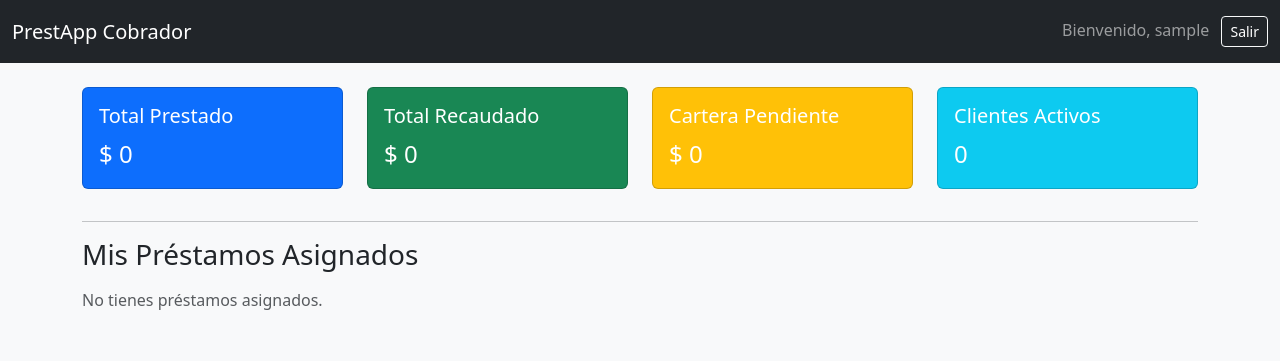
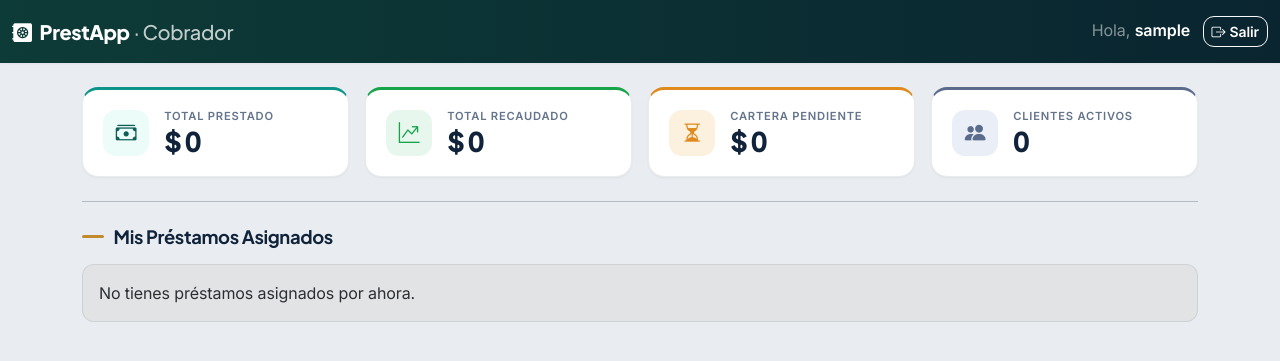
Before and after one commit to vrdevelopersco/prestapp, a Flask app: page /dashboard in a window 1280 px wide. Shown: the top 361 px of the page. Run offline with Flask 3, Linux system fonts and the light colour scheme; the visitor is signed in with stand-in values (Sample User, id 1); data that the repository does not hold is empty; parts of the project's set-up code (start-up, migrations or seed data) failed here and were passed over.

Commit message:
Rediseño visual (UI) + fix de conexión a MySQL
- Nuevo design system en templates/_theme.html (marca teal + acento oro,
  tipografias Plus Jakarta Sans/Inter, sidebar en degradado, tarjetas KPI)
- Aplicado a login, dashboards admin/cobrador, consulta y estado del prestamo,
  y a todas las plantillas que extienden layout.html
- Fix: SQLALCHEMY_ENGINE_OPTIONS con pool_pre_ping y pool_recycle para evitar
  el 'MySQL server has gone away' (Internal Server Error que se iba al refrescar)

Co-Authored-By: Claude Opus 4.8 (1M context) <noreply@anthropic.com>

```diff
--- a/app.py
+++ b/app.py
@@ -39,6 +39,14 @@ if not all([DB_USER, DB_PASS, DB_HOST, DB_NAME]):
     raise ValueError("Faltan variables de entorno para la base de datos. Asegúrate de configurar el archivo .env")
 
 app.config['SQLALCHEMY_DATABASE_URI'] = f"mysql+pymysql://{DB_USER}:{DB_PASS}@{DB_HOST}/{DB_NAME}"
+
+# Evita el "MySQL server has gone away" (Internal Server Error que se soluciona al refrescar):
+# pool_pre_ping verifica la conexión antes de usarla y reconecta si el servidor la cerró;
+# pool_recycle la renueva antes de que Hostinger la cierre por inactividad.
+app.config['SQLALCHEMY_ENGINE_OPTIONS'] = {
+    'pool_pre_ping': True,
+    'pool_recycle': 280,
+}
 
 
 # --- INICIALIZACIÓN DE COMPONENTES ---
--- /dev/null
+++ b/templates/_theme.html
@@ -0,0 +1,241 @@
+{# =========================================================================
+   PrestApp — Design system (capa sobre Bootstrap 5).
+   Se incluye en el <head> DESPUÉS de los CSS de Bootstrap para sobreescribir.
+   Fuente única de estilos: editar aquí y se refleja en toda la app.
+   ========================================================================= #}
+<link rel="preconnect" href="https://fonts.googleapis.com">
+<link rel="preconnect" href="https://fonts.gstatic.com" crossorigin>
+<link href="https://fonts.googleapis.com/css2?family=Plus+Jakarta+Sans:wght@500;600;700;800&family=Inter:wght@400;500;600;700&display=swap" rel="stylesheet">
+<style>
+  :root {
+    --brand:      #0d9488;   /* teal-600  — marca / acciones */
+    --brand-600:  #0f766e;
+    --brand-700:  #115e59;
+    --brand-tint: #ecfdf9;
+    --gold:       #c08a2d;   /* oro contable — acento de firma */
+    --ink:        #10233a;   /* texto principal */
+    --muted:      #64748b;   /* texto secundario */
+    --bg:         #e9edf1;   /* fondo de la app */
+    --surface:    #ffffff;
+    --line:       rgba(16,35,58,.09);
+    --ok:         #16a34a;   /* al día */
+    --warn:       #e08a1e;   /* próximo a vencer */
+    --bad:        #e23d4d;   /* en mora */
+    --slate:      #5b6b8c;   /* neutro frío para conteos */
+    --shadow-sm:  0 1px 2px rgba(16,35,58,.05);
+    --shadow-md:  0 10px 30px -14px rgba(16,35,58,.28);
+    --radius:     16px;
+  }
+
+  body {
+    font-family: 'Inter', system-ui, -apple-system, sans-serif;
+    color: var(--ink);
+    background-color: var(--bg) !important;
+    -webkit-font-smoothing: antialiased;
+    letter-spacing: -0.006em;
+  }
+  h1,h2,h3,h4,h5,.h1,.h2,.h3,.h4,.h5 {
+    font-family: 'Plus Jakarta Sans', 'Inter', sans-serif;
+    font-weight: 700;
+    letter-spacing: -0.02em;
+    color: var(--ink);
+  }
+  a { color: var(--brand-600); }
+  a:hover { color: var(--brand-700); }
+  .text-primary { color: var(--brand-600) !important; }
+  .text-muted { color: var(--muted) !important; }
+
+  /* ---- Layout: sidebar + contenido ---- */
+  .sidebar { width: 258px; min-height: 100vh; }
+  .content { flex-grow: 1; padding: 1.75rem; padding-bottom: 72px; }
+
+  .sidebar.bg-dark {
+    background: linear-gradient(185deg,#0d3b37 0%, #0a2530 58%, #081a24 100%) !important;
+    border-right: 1px solid rgba(255,255,255,.06);
+  }
+  .sidebar .fs-4 {
+    font-family: 'Plus Jakarta Sans', sans-serif;
+    font-weight: 800;
+    letter-spacing: -0.02em;
+  }
+  .sidebar hr { border-color: rgba(255,255,255,.12); opacity: 1; }
+  .sidebar .nav-link {
+    color: rgba(255,255,255,.72) !important;
+    border-radius: 11px;
+    padding: .6rem .85rem;
+    font-weight: 500;
+    font-size: .95rem;
+    transition: background-color .18s ease, color .18s ease;
+  }
+  .sidebar .nav-link i { opacity: .9; }
+  .sidebar .nav-link:not(.active):hover {
+    background-color: rgba(255,255,255,.08) !important;
+    color: #fff !important;
+  }
+  .sidebar .nav-link.active {
+    background: linear-gradient(90deg, var(--brand) 0%, var(--brand-600) 100%) !important;
+    color: #fff !important;
+    box-shadow: 0 8px 18px -8px rgba(13,148,136,.75);
+  }
+  .sidebar .nav-link.text-warning { color: #ffd27d !important; }
+  .sidebar .nav-link.text-warning:hover { background-color: rgba(255,210,125,.12) !important; }
+
+  /* ---- Top navbar (dashboard cobrador) ---- */
+  .navbar.bg-dark {
+    background: linear-gradient(90deg,#0d3b37 0%, #0a2530 100%) !important;
+    box-shadow: var(--shadow-sm);
+  }
+  .navbar .navbar-brand {
+    font-family: 'Plus Jakarta Sans', sans-serif;
+    font-weight: 800;
+    letter-spacing: -0.02em;
+  }
+
+  /* ---- Cards ---- */
+  .card {
+    background: var(--surface);
+    border: 1px solid var(--line);
+    border-radius: var(--radius);
+    box-shadow: var(--shadow-sm);
+  }
+  .card-header {
+    background: transparent;
+    border-bottom: 1px solid var(--line);
+    font-weight: 700;
+    color: var(--ink);
+  }
+  .card-title { font-family: 'Plus Jakarta Sans', sans-serif; }
+  .hover-lift { transition: transform .18s ease, box-shadow .18s ease; }
+  .hover-lift:hover { transform: translateY(-3px); box-shadow: var(--shadow-md); }
+
+  /* ---- KPI stat cards (elemento de firma) ---- */
+  .stat .card-body { display: flex; align-items: center; gap: .95rem; padding: 1.15rem 1.25rem; }
+  .stat-icon {
+    flex: 0 0 auto; width: 46px; height: 46px; border-radius: 13px;
+    display: grid; place-items: center; font-size: 1.3rem;
+  }
+  .stat-label {
+    text-transform: uppercase; letter-spacing: .07em;
+    font-size: .7rem; font-weight: 600; color: var(--muted); margin-bottom: 2px;
+  }
+  .stat-value {
+    font-family: 'Plus Jakarta Sans', sans-serif; font-weight: 800;
+    font-size: 1.7rem; line-height: 1.1; color: var(--ink);
+    font-feature-settings: 'tnum' 1; letter-spacing: -0.03em;
+  }
+  .stat--brand .stat-icon { background: var(--brand-tint); color: var(--brand-700); }
+  .stat--ok    .stat-icon { background: #e7f7ee; color: var(--ok); }
+  .stat--warn  .stat-icon { background: #fcf1de; color: var(--warn); }
+  .stat--gold  .stat-icon { background: #f7efdb; color: var(--gold); }
+  .stat--slate .stat-icon { background: #eaeef6; color: var(--slate); }
+  .stat--ok    { border-top: 3px solid var(--ok); }
+  .stat--brand { border-top: 3px solid var(--brand); }
+  .stat--warn  { border-top: 3px solid var(--warn); }
+  .stat--slate { border-top: 3px solid var(--slate); }
+
+  /* ---- Section heading con hilo de oro (firma) ---- */
+  .section-title {
+    display: flex; align-items: center; gap: .6rem;
+    font-size: 1.15rem; margin: 0 0 1rem;
+  }
+  .section-title::before {
+    content: ""; width: 22px; height: 3px; border-radius: 2px;
+    background: var(--gold); display: inline-block;
+  }
+
+  /* ---- Buttons ---- */
+  .btn { border-radius: 11px; font-weight: 600; }
+  .btn-lg { border-radius: 13px; padding: .7rem 1.4rem; }
+  .btn-primary {
+    background: linear-gradient(180deg, var(--brand) 0%, var(--brand-600) 100%);
+    border: none; box-shadow: 0 8px 18px -10px rgba(13,148,136,.9);
+  }
+  .btn-primary:hover, .btn-primary:focus {
+    background: linear-gradient(180deg, var(--brand-600) 0%, var(--brand-700) 100%);
+    transform: translateY(-1px);
+  }
+  .btn-outline-primary { color: var(--brand-600); border-color: var(--brand); }
+  .btn-outline-primary:hover { background: var(--brand); border-color: var(--brand); color:#fff; }
+  .btn-warning { background: #f4b740; border-color: #f4b740; color: #4a3608; }
+  .btn-warning:hover { background: #e6a828; border-color: #e6a828; color:#4a3608; }
+  .btn-danger { background: var(--bad); border-color: var(--bad); }
+  .btn-danger:hover { background: #cd2e3d; border-color: #cd2e3d; }
+  .btn-outline-light:hover { color: var(--brand-700); }
+
+  /* ---- Forms ---- */
+  .form-label { font-weight: 600; color: var(--ink); font-size: .9rem; }
+  .form-control, .form-select {
+    border-radius: 11px; border-color: var(--line); padding: .6rem .8rem;
+  }
+  .form-control:focus, .form-select:focus {
+    border-color: var(--brand);
+    box-shadow: 0 0 0 .22rem rgba(13,148,136,.18);
+  }
+
+  /* ---- Tables ---- */
+  .table { --bs-table-hover-bg: var(--brand-tint); }
+  .table > thead th {
+    text-transform: uppercase; letter-spacing: .04em; font-size: .74rem;
+    color: var(--muted); font-weight: 600; border-bottom: 1px solid var(--line);
+  }
+  .table > tbody td { vertical-align: middle; }
+
+  /* ---- Badges ---- */
+  .badge { font-weight: 600; letter-spacing: .01em; padding: .4em .65em; border-radius: 8px; }
+  .badge.bg-success { background: var(--ok) !important; }
+  .badge.bg-danger  { background: var(--bad) !important; }
+  .badge.bg-warning { background: var(--warn) !important; color:#fff !important; }
+
+  /* ---- Progress ---- */
+  .progress { border-radius: 999px; background: #eef1f5; height: 18px !important; }
+  .progress-bar { font-weight: 600; font-size: .72rem; }
+  .progress-bar.bg-success { background: var(--ok) !important; }
+  .progress-bar.bg-warning { background: var(--warn) !important; }
+  .progress-bar.bg-danger  { background: var(--bad) !important; }
+
+  /* ---- List group ---- */
+  .list-group-item { border-color: var(--line); }
+
+  /* ---- Alerts ---- */
+  .alert { border-radius: 12px; border: 1px solid var(--line); }
+
+  /* ---- Borders de estado en cards ---- */
+  .border-danger  { border-color: var(--bad) !important; }
+  .border-warning { border-color: var(--warn) !important; }
+
+  /* ---- Footer ---- */
+  .footer {
+    height: 40px; line-height: 40px; font-size: .78rem;
+    background: #081a24 !important; color: rgba(255,255,255,.55) !important;
+    letter-spacing: .01em;
+  }
+
+  /* ---- Páginas de autenticación / consulta pública ---- */
+  .auth-wrap {
+    min-height: 100vh; display: grid; place-items: center; padding: 1.5rem;
+    background:
+      radial-gradient(1100px 520px at 15% -10%, rgba(13,148,136,.16), transparent 60%),
+      radial-gradient(900px 500px at 110% 110%, rgba(192,138,45,.12), transparent 55%),
+      linear-gradient(180deg,#0a2530 0%, #0d3b37 100%);
+  }
+  .auth-card {
+    width: 100%; max-width: 410px; border-radius: 20px;
+    box-shadow: 0 30px 70px -30px rgba(0,0,0,.55);
+    border: 1px solid rgba(255,255,255,.6);
+  }
+  .auth-brand {
+    width: 62px; height: 62px; border-radius: 18px; margin: 0 auto;
+    display: grid; place-items: center; font-size: 1.8rem; color: #fff;
+    background: linear-gradient(160deg, var(--brand) 0%, var(--brand-700) 100%);
+    box-shadow: 0 12px 26px -10px rgba(13,148,136,.8);
+  }
+
+  @media (max-width: 575.98px) {
+    .stat-value { font-size: 1.45rem; }
+    .content { padding: 1.1rem; padding-bottom: 72px; }
+  }
+  @media (prefers-reduced-motion: reduce) {
+    * { transition: none !important; }
+  }
+  :focus-visible { outline: 2px solid var(--brand); outline-offset: 2px; }
+</style>
--- a/templates/cobrador.html
+++ b/templates/cobrador.html
@@ -5,44 +5,56 @@
     <meta name="viewport" content="width=device-width, initial-scale=1">
     <title>Dashboard Cobrador</title>
     <link href="https://cdn.jsdelivr.net/npm/bootstrap@5.3.3/dist/css/bootstrap.min.css" rel="stylesheet">
+    <link rel="stylesheet" href="https://cdn.jsdelivr.net/npm/bootstrap-icons@1.11.3/font/bootstrap-icons.min.css">
+    {% include '_theme.html' %}
 </head>
-<body class="bg-light">
+<body>
 <nav class="navbar navbar-dark bg-dark">
     <div class="container-fluid">
-        <a class="navbar-brand" href="#">PrestApp Cobrador</a>
-        <span class="navbar-text">
-            Bienvenido, {{ current_user.username }}
-            <a href="{{ url_for('logout') }}" class="ms-2 btn btn-outline-light btn-sm">Salir</a>
+        <a class="navbar-brand d-flex align-items-center" href="#">
+            <i class="bi bi-safe2-fill me-2"></i>PrestApp <span class="fw-normal ms-1 opacity-75">· Cobrador</span>
+        </a>
+        <span class="navbar-text text-white-50">
+            Hola, <span class="text-white fw-semibold">{{ current_user.username }}</span>
+            <a href="{{ url_for('logout') }}" class="ms-2 btn btn-outline-light btn-sm">
+                <i class="bi bi-box-arrow-right me-1"></i>Salir
+            </a>
         </span>
     </div>
 </nav>
-<div class="container mt-4">
-    <div class="row">
-        <div class="col-md-3 mb-3"><div class="card text-white bg-primary"><div class="card-body"><h5 class="card-title">Total Prestado</h5><p class="card-text fs-4">$ {{ metricas.total_prestado }}</p></div></div></div>
-        <div class="col-md-3 mb-3"><div class="card text-white bg-success"><div class="card-body"><h5 class="card-title">Total Recaudado</h5><p class="card-text fs-4">$ {{ metricas.total_recaudado }}</p></div></div></div>
-        <div class="col-md-3 mb-3"><div class="card text-white bg-warning"><div class="card-body"><h5 class="card-title">Cartera Pendiente</h5><p class="card-text fs-4">$ {{ metricas.cartera_pendiente }}</p></div></div></div>
-        <div class="col-md-3 mb-3"><div class="card text-white bg-info"><div class="card-body"><h5 class="card-title">Clientes Activos</h5><p class="card-text fs-4">{{ metricas.clientes_activos }}</p></div></div></div>
+<div class="container my-4">
+    <div class="row g-3">
+        <div class="col-md-3 col-6"><div class="card stat stat--brand h-100"><div class="card-body"><div class="stat-icon"><i class="bi bi-cash-stack"></i></div><div><div class="stat-label">Total Prestado</div><div class="stat-value">$ {{ metricas.total_prestado }}</div></div></div></div></div>
+        <div class="col-md-3 col-6"><div class="card stat stat--ok h-100"><div class="card-body"><div class="stat-icon"><i class="bi bi-graph-up-arrow"></i></div><div><div class="stat-label">Total Recaudado</div><div class="stat-value">$ {{ metricas.total_recaudado }}</div></div></div></div></div>
+        <div class="col-md-3 col-6"><div class="card stat stat--warn h-100"><div class="card-body"><div class="stat-icon"><i class="bi bi-hourglass-split"></i></div><div><div class="stat-label">Cartera Pendiente</div><div class="stat-value">$ {{ metricas.cartera_pendiente }}</div></div></div></div></div>
+        <div class="col-md-3 col-6"><div class="card stat stat--slate h-100"><div class="card-body"><div class="stat-icon"><i class="bi bi-people-fill"></i></div><div><div class="stat-label">Clientes Activos</div><div class="stat-value">{{ metricas.clientes_activos }}</div></div></div></div></div>
     </div>
-    <hr>
-    <h3>Mis Préstamos Asignados</h3>
+    <hr class="my-4">
+    <h3 class="section-title">Mis Préstamos Asignados</h3>
         <div class="row mt-3">
         {% for prestamo in prestamos %}
         <div class="col-md-4 mb-3">
-            <div class="card">
+            <div class="card h-100 hover-lift">
                 <div class="card-body">
-                    <h5 class="card-title">{{ prestamo.cliente.nombre_completo }}</h5>
-                    <h6 class="card-subtitle mb-2 text-muted">C.C. {{ prestamo.cliente.cedula }}</h6>
-                    <p class="card-text">
-                        <strong>Monto:</strong> ${{ prestamo.monto_prestado|int }}<br>
-                        <strong>Total a Pagar:</strong> ${{ prestamo.monto_total_a_pagar|int }}
-                    </p>
-                    <a href="{{ url_for('detalle_prestamo', prestamo_id=prestamo.id) }}" class="btn btn-primary">Ver y Registrar Pagos</a>
+                    <h5 class="card-title mb-1">{{ prestamo.cliente.nombre_completo }}</h5>
+                    <h6 class="card-subtitle mb-3 text-muted"><i class="bi bi-person-vcard me-1"></i>C.C. {{ prestamo.cliente.cedula }}</h6>
+                    <div class="d-flex justify-content-between border-top border-bottom py-2 my-2">
+                        <span class="text-muted small">Monto</span>
+                        <strong>${{ prestamo.monto_prestado|int }}</strong>
+                    </div>
+                    <div class="d-flex justify-content-between mb-3">
+                        <span class="text-muted small">Total a pagar</span>
+                        <strong>${{ prestamo.monto_total_a_pagar|int }}</strong>
+                    </div>
+                    <a href="{{ url_for('detalle_prestamo', prestamo_id=prestamo.id) }}" class="btn btn-primary w-100">
+                        <i class="bi bi-wallet2 me-1"></i>Ver y registrar pagos
+                    </a>
                 </div>
             </div>
         </div>
         {% else %}
         <div class="col">
-            <p class="text-muted">No tienes préstamos asignados.</p>
+            <div class="alert alert-secondary">No tienes préstamos asignados por ahora.</div>
         </div>
         {% endfor %}
     </div>
```
Also changed, not shown: templates/admin.html (+16 -23 lines), templates/consulta_cliente.html (+17 -20 lines), templates/estado_prestamo.html (+17 -12 lines), templates/layout.html (+1 -13 lines), templates/login.html (+21 -22 lines).
